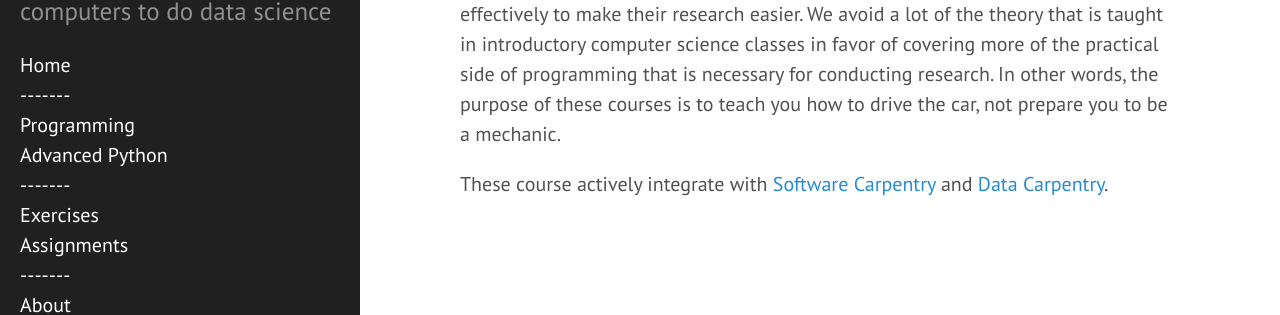
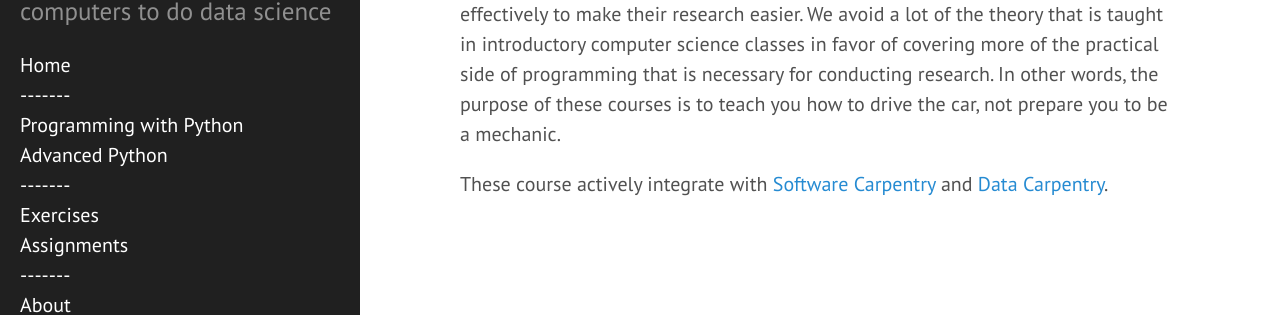
Before and after one commit to nyu-cds/courses, a Jekyll site: the page built from index.md, in a window 1280 px wide. Shown: the part 301-616 px from the top of the page. Built offline with Jekyll 4.4.1, drawn with Linux system fonts in a browser that asks for light colours.

Commit message:
Update sidebar.html

```diff
--- a/_includes/sidebar.html
+++ b/_includes/sidebar.html
@@ -11,7 +11,7 @@
     <nav class="sidebar-nav">
       <a class="sidebar-nav-item{% if page.url == site.baseurl %} active{% endif %}" href="{{ site.github.url }}">Home</a>
       <a class="sidebar-nav-item">-------</a>
-      <a class="sidebar-nav-item{% if page.url == '/programming/' %} active{% endif %}" href="{{ site.github.url }}/programming">Programming</a>
+      <a class="sidebar-nav-item{% if page.url == '/programming/' %} active{% endif %}" href="{{ site.github.url }}/programming">Programming with Python</a>
       <a class="sidebar-nav-item{% if page.url == '/advanced/' %} active{% endif %}" href="{{ site.github.url }}/advanced">Advanced Python</a>
       <a class="sidebar-nav-item">-------</a>
       <a class="sidebar-nav-item{% if page.url == '/exercises/' %} active{% endif %}" href="{{ site.github.url }}/exercises">Exercises</a>
```
